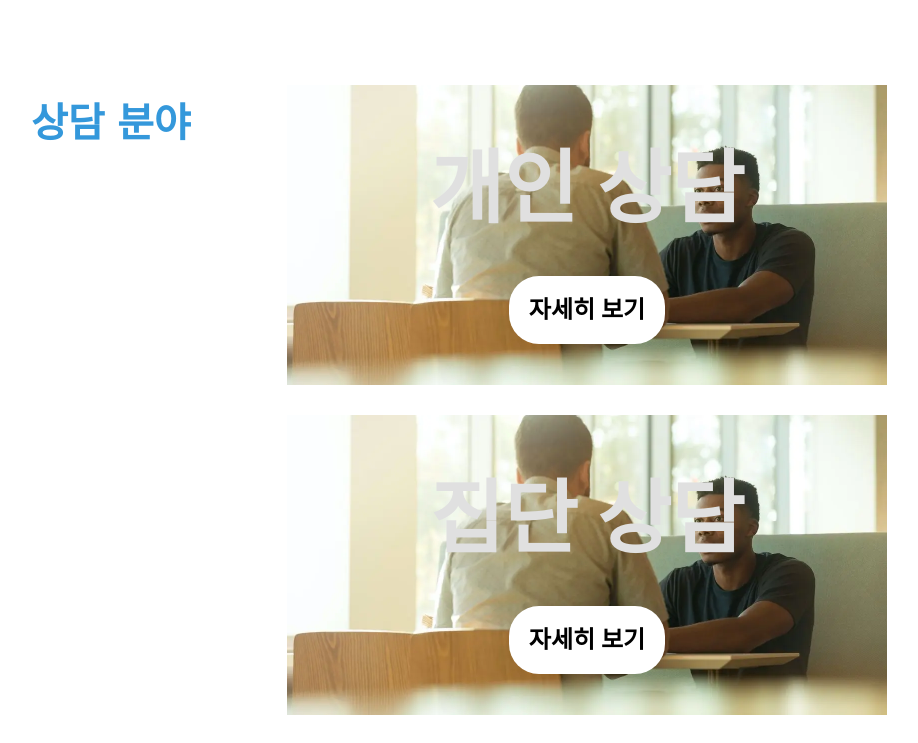
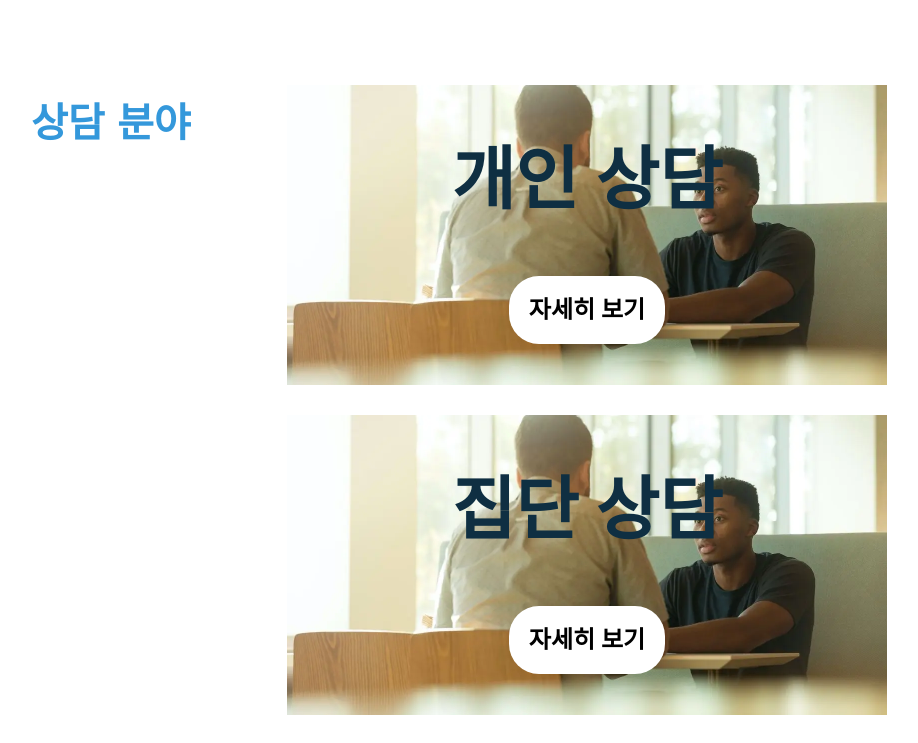
Before and after one commit to danbeesys/danbee, a React (Create React App) app: page /danbee/main in a window 1280 px wide. Shown: the part 1200-1943 px from the top of the page, without its empty margins (97-1015 px from the left). Built offline with nearby package versions, Linux system fonts and the light colour scheme; a web font is replaced by a local one.

Commit message:
상담분야 내용에 대해 클릭 이벤트도 추가함

```diff
--- a/src/main/bfields/FieldCard.css
+++ b/src/main/bfields/FieldCard.css
@@ -30,12 +30,12 @@
     position: relative;
     z-index: 2;
     text-align: center;
-    color: #e0e0e0;
+    color: #0f2f42;
     margin: 0 0;
 }
 
 .field_card h2 {
-    font-size: 5rem;
+    font-size: 4.3rem;
     width: 100%;
     height: 50%;
 }
--- a/src/main/bfields/FieldCard.tsx
+++ b/src/main/bfields/FieldCard.tsx
@@ -15,11 +15,14 @@ const FieldCard: React.FC<FieldCardProp> = (props:FieldCardProp) => {
         <img src={sample} className='field_card_pic'>
         </img>
         <h2>{props.header}</h2>
-        <h4 onMouseOver={e => setShowDetail(true)}>
+        <h4 onMouseOver={e => setShowDetail(true)}
+            onClick={e => setShowDetail(true)}>
             자세히 보기
         </h4>
         {showDetail ? (
-                <p onMouseLeave={() => setShowDetail(false)}>
+                <p onMouseLeave={() => setShowDetail(false)}
+                   onClick={() => setShowDetail(false)}
+                >
                     {props.content.split('\\n').map((line, index) => (
                         <React.Fragment key={index}>
                             {line}
```
